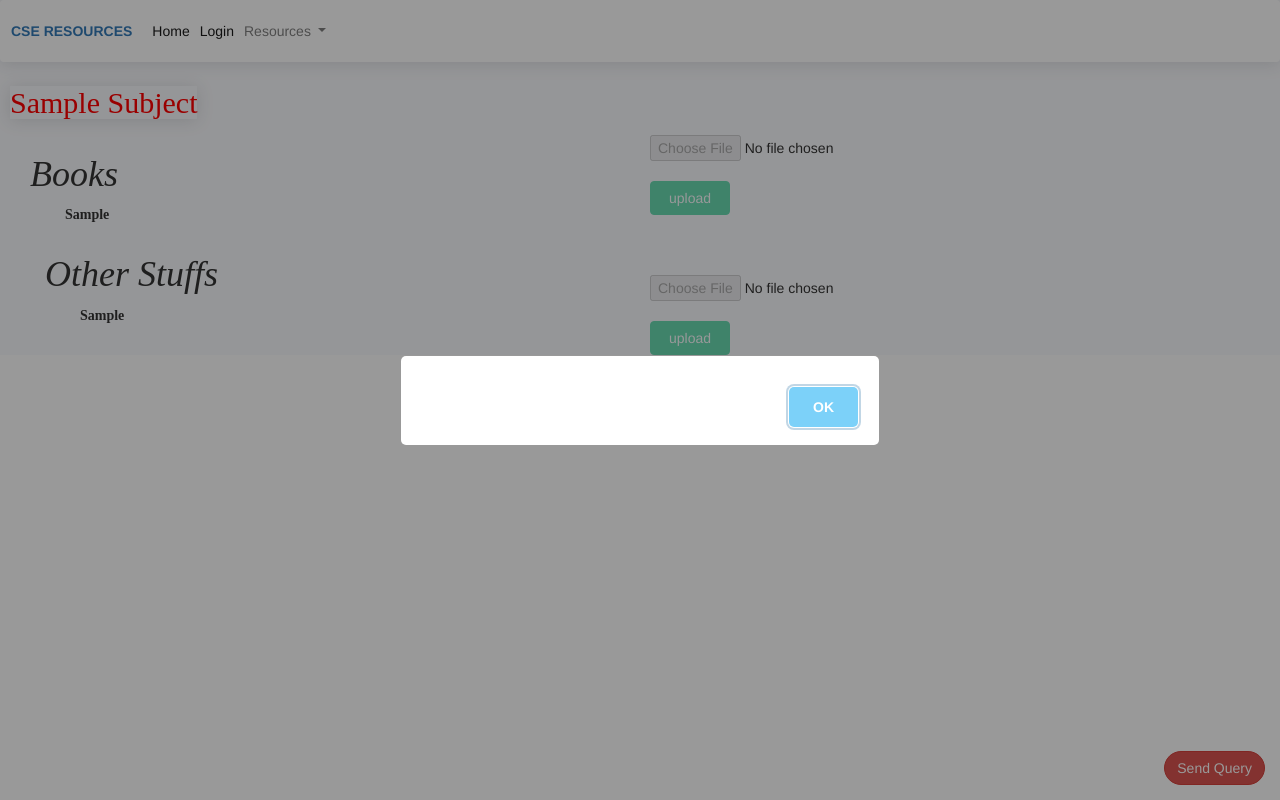
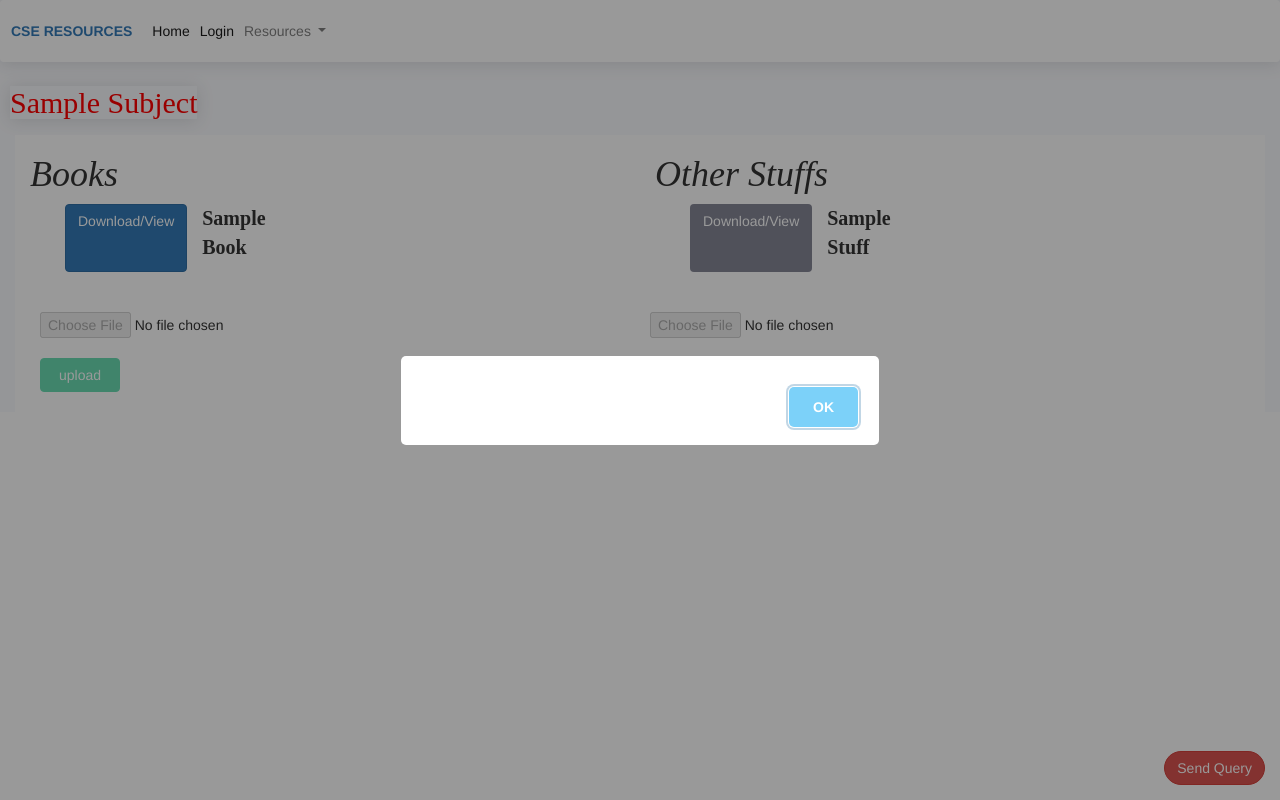
Before and after one commit to Kunal614/Resources, a Django app: template cse/templates/docs.html in a window 1280 px wide. Run offline with Django 3.2, Linux system fonts and the light colour scheme; tables that the repository leaves empty hold one stand-in row (values such as "Sample post"); the template is opened without the code that fills it: values that come from a table or form of the project are taken from there, most other values are stand-ins (such as "Sample title", 1, 10 or a date in 2020); parts of the project's set-up code (start-up, migrations or seed data) failed here and were passed over; some libraries are stand-ins or nearby versions.

Commit message:
Bokks code update

```diff
--- a/cse/admin.py
+++ b/cse/admin.py
@@ -3,3 +3,5 @@ from .models import *
 
 admin.site.register(semester)
 admin.site.register(subject)
+admin.site.register(Books)
+admin.site.register(Other_stuff)
--- a/cse/models.py
+++ b/cse/models.py
@@ -21,16 +21,16 @@ class subject(models.Model):
         return self.name
 
 
-class books(models.Model):
-    sub = models.ForeignKey(subject, on_delete=models.CASCADE)
+class Books(models.Model):
+    subj = models.ForeignKey(subject, on_delete=models.CASCADE)
     book_name = models.CharField(max_length = 200 , default="NA")
-    view_down = models.TextField(null=True , blank=True)
+    view_down = models.URLField(max_length = 200 , null=True , blank = True)
     def __str__(self):
-        return self.sub.name
+        return self.subj.name
 
-class other_stuff(models.Model):
-    sub = models.ForeignKey(subject, on_delete=models.CASCADE)
+class Other_stuff(models.Model):
+    subj = models.ForeignKey(subject, on_delete=models.CASCADE)
     other_name = models.CharField(max_length = 200 , default="NA")
-    view_down = models.TextField(null=True , blank=True)
+    view_down = models.URLField(max_length = 200 ,  null=True , blank = True)
     def __str__(self):
-        return self.sub.name
+        return self.subj.name
--- a/cse/templates/docs.html
+++ b/cse/templates/docs.html
@@ -346,24 +346,23 @@
                         <div class="row m-t-30">
                             <div class="col-md-6">
                                 <h1 style="font-style: italic;font-family:serif;">Books</h1>
-                                {% for books in book%} {% for key2 , value2 in books.items%}
+                                {% for books in book%}
                                 <div class="row" style="margin-left: 50px;">
                                     <div class='row'>
 
-                                        {% if key2 == 'downloadUrl'%}
-                                        <a href='{{value2}}' class="btn btn-primary"> Download</a>
+                                        <a href='{{books.view_down}}' class="btn btn-primary" > Download/View</a>
 
-                                        <div class='col-md-2'> {%elif key2 == 'onlineViewLink'%}
-                                            <a href='{{value2}}' class="btn btn-secondary">View</a></div>
-                                        <div class='col-md-2'> {%else%}
-                                            <p><strong style="font-family: serif;">{{value2|title}}</strong></p>
+
+                                        <div class='col-md-2'>
+                                            <p><strong style="font-family: serif; font-size: 20px;">{{books.book_name|title}}</strong></p>
+
                                         </div>
-                                        {%endif%}
+
 
 
                                     </div>
                                 </div>
-                                {%endfor%} <span> <br><br></span> {%endfor%} {%if request.user.is_authenticated%}
+                                {%endfor%} <span> <br><br></span>  {%if request.user.is_authenticated%}
                                 <div class="row" style="margin-left: 10px;">
 
                                     <form method="POST" enctype="multipart/form-data">
@@ -396,24 +395,23 @@
                             </div>
                             <div class="col-md-6">
                                 <h1 style="font-style: italic;font-family:serif;">Other Stuffs</h1>
-                                {% for books in copy%} {% for key2 , value2 in books.items%}
+                                {% for books in other%}
                                 <div class="row" style="margin-left: 50px;">
                                     <div class='row'>
 
-                                        {% if key2 == 'downloadUrl'%}
-                                        <a href='{{value2}}' class="btn btn-primary"> Download</a>
 
-                                        <div class='col-md-2'> {%elif key2 == 'onlineViewLink'%}
-                                            <a href='{{value2}}' class="btn btn-secondary">View</a></div>
-                                        <div class='col-md-2'> {%else%}
-                                            <p><strong style="font-family: serif;">{{value2|title}}</strong></p>
+
+
+                                            <a href='{{books.view_down}}' class="btn btn-secondary">Download/View</a>
+                                        <div class='col-md-2'>
+                                            <p><strong style="font-family: serif; font-size: 20px;">{{books.other_name|title}}</strong></p>
                                         </div>
-                                        {%endif%}
+
 
 
                                     </div>
                                 </div>
-                                {%endfor%} <span> <br><br></span> {%endfor%}
+                                {%endfor%} <span> <br><br></span>
                                 <div class="row">
                                     {%if request.user.is_authenticated%}
 
--- a/resources/settings.py
+++ b/resources/settings.py
@@ -102,9 +102,9 @@ DATABASES = {
         },
     }
 }
-CACHE_TTL_Prblm = 60*60*10
-CACHE_TTL_CP = 60*10
-CACHE_TTL = 60*60
+# CACHE_TTL_Prblm = 60*60*10
+# CACHE_TTL_CP = 60*10
+# CACHE_TTL = 60*60
 # CACHES = {
 #     "default": {
 #         "BACKEND": "django_redis.cache.RedisCache",
```
Also changed, not shown: base/views.py (+13 -13 lines), cse/views.py (+19 -7 lines), cse/migrations/0016_auto_20210705_1913.py (added), cse/migrations/0017_auto_20210705_1915.py (added), cse/migrations/0018_rename_sub_books_subj.py (added), cse/migrations/0019_rename_sub_other_stuff_subj.py (added), cse/migrations/0020_auto_20210705_1932.py (added).
